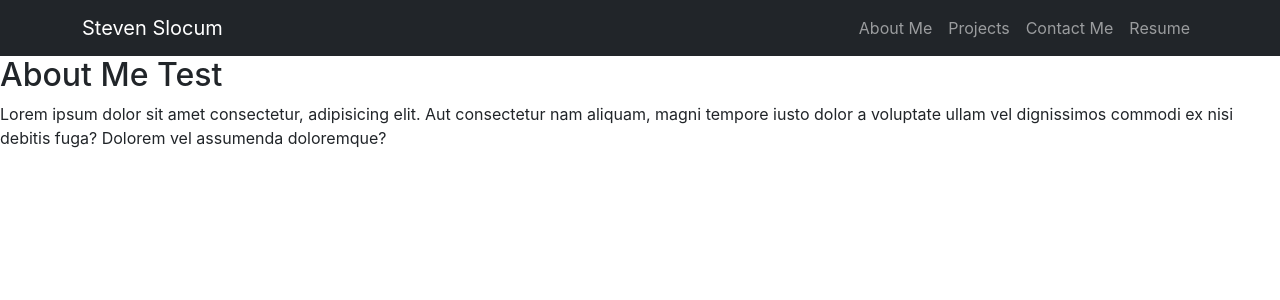
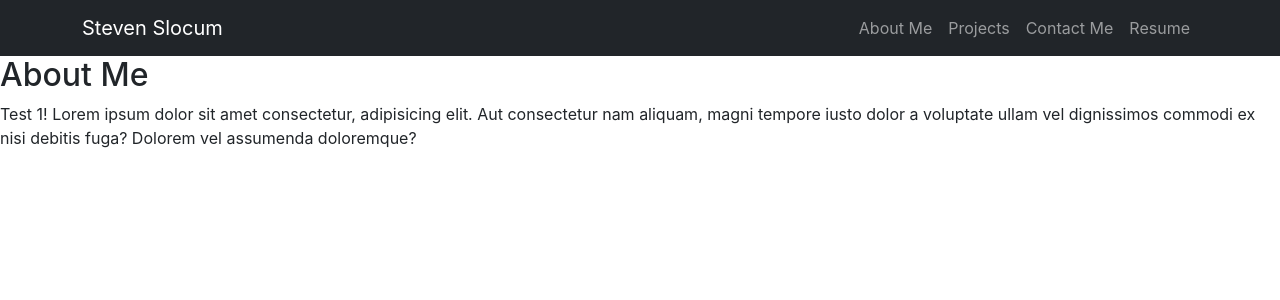
Before and after one commit to gunther123/React-Portfolio, a React (Create React App) app: page / in a window 1280 px wide. Shown: the top 300 px of the page. Built offline with nearby package versions, Linux system fonts and the light colour scheme.

Commit message:
created reminder of components for the tabs, and added render of each page by state using page component and pagecontet component

```diff
--- a/src/App.js
+++ b/src/App.js
@@ -1,7 +1,6 @@
 import React, { useState } from 'react';
-import About from './Components/About'
 import Nav from './Components/Nav';
-// import Page from './components/Page';
+import Page from './Components/Page'
 
 function App() {
   const [page] = useState([
@@ -31,7 +30,7 @@ function App() {
       >
       </Nav>
       <main>
-        <About></About>
+      <Page currentPage={currentPage}></Page>
       </main>
     </div>
   );
--- a/src/Components/About/index.js
+++ b/src/Components/About/index.js
@@ -3,8 +3,7 @@ import React from 'react';
 function AboutMe() {
     return (
         <div>
-            <h2>About Me Test</h2>
-            <section>Lorem ipsum dolor sit amet consectetur, adipisicing elit. Aut consectetur nam aliquam, magni tempore iusto dolor a voluptate ullam vel dignissimos commodi ex nisi debitis fuga? Dolorem vel assumenda doloremque?</section>
+            <section>Test 1! Lorem ipsum dolor sit amet consectetur, adipisicing elit. Aut consectetur nam aliquam, magni tempore iusto dolor a voluptate ullam vel dignissimos commodi ex nisi debitis fuga? Dolorem vel assumenda doloremque?</section>
         </div>
     );
 }
--- /dev/null
+++ b/src/Components/Contact/index.js
@@ -0,0 +1,11 @@
+import React from 'react';
+
+function Contact() {
+    return (
+        <div>
+            <section> Test 3! Lorem ipsum dolor sit amet consectetur, adipisicing elit. Aut consectetur nam aliquam, magni tempore iusto dolor a voluptate ullam vel dignissimos commodi ex nisi debitis fuga? Dolorem vel assumenda doloremque?</section>
+        </div>
+    );
+}
+
+export default Contact;
--- /dev/null
+++ b/src/Components/Page/index.js
@@ -0,0 +1,31 @@
+import React from "react";
+import AboutMe from "../About"
+import ContactMe from "../Contact";
+import Projects from "../Projects";
+import Resume from "../Resume";
+import PageContent from "../PageContent";
+
+function Page({ currentPage }) {
+    const renderPage = () => {
+        switch (currentPage.name) {
+            case "About Me":
+                return <AboutMe />
+            case "Contact Me":
+                return <ContactMe />
+            case "Projects":
+                return <Projects />
+            case "Resume":
+                return <Resume />
+            default:
+                return <AboutMe />
+        }
+    }
+    return (
+        <div>
+            <h2>{currentPage.name}</h2>
+            <PageContent>{renderPage()}</PageContent>
+        </div>
+    )
+}
+
+export default Page;
--- /dev/null
+++ b/src/Components/PageContent/index.js
@@ -0,0 +1,9 @@
+import React from "react";
+
+const PageContent = (props) => {
+    return (
+        <div>{props.children}</div>
+    )
+}
+
+export default PageContent;
--- /dev/null
+++ b/src/Components/Projects/index.js
@@ -0,0 +1,11 @@
+import React from 'react';
+
+function Projects() {
+    return (
+        <div>
+            <section> Test 2! Lorem ipsum dolor sit amet consectetur, adipisicing elit. Aut consectetur nam aliquam, magni tempore iusto dolor a voluptate ullam vel dignissimos commodi ex nisi debitis fuga? Dolorem vel assumenda doloremque?</section>
+        </div>
+    );
+}
+
+export default Projects;
--- /dev/null
+++ b/src/Components/Resume/index.js
@@ -0,0 +1,11 @@
+import React from 'react';
+
+function Resume() {
+    return (
+        <div>
+            <section> Test 4! Lorem ipsum dolor sit amet consectetur, adipisicing elit. Aut consectetur nam aliquam, magni tempore iusto dolor a voluptate ullam vel dignissimos commodi ex nisi debitis fuga? Dolorem vel assumenda doloremque?</section>
+        </div>
+    );
+}
+
+export default Resume;
```
